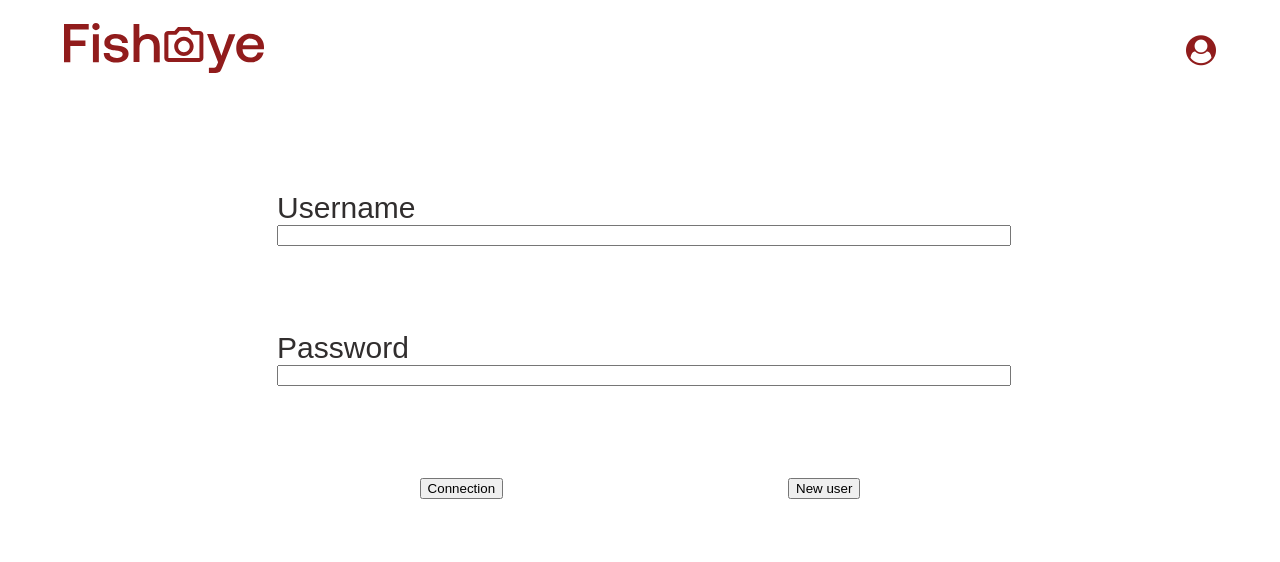
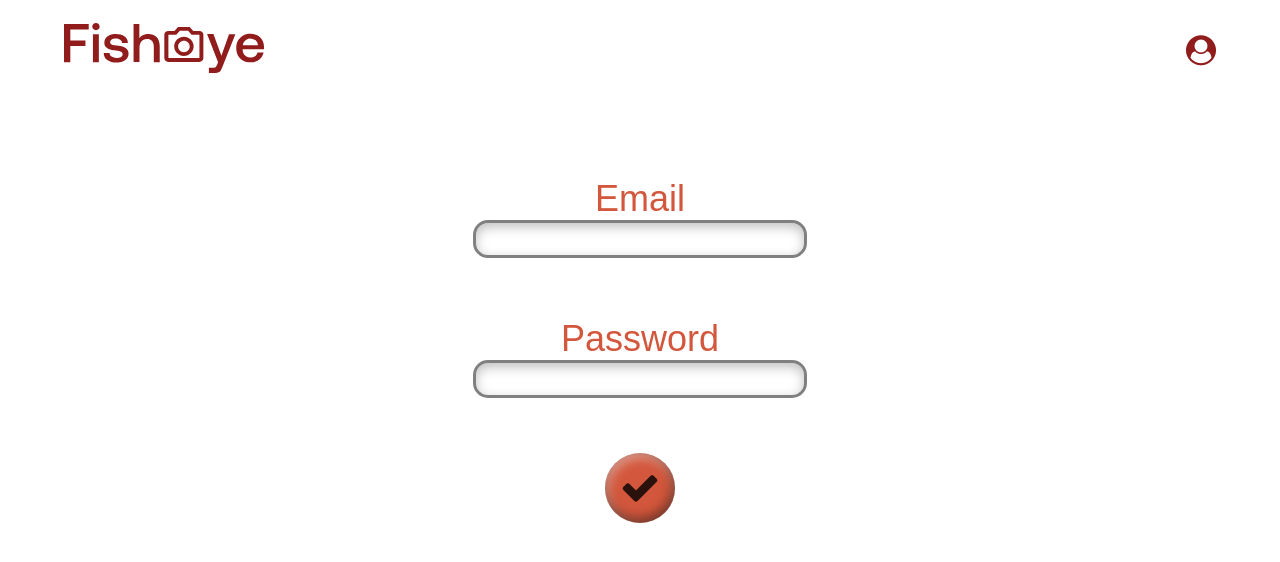
Before and after one commit to DavidWeiland/20211210_FishEye, a React (Create React App) app in the folder frontend/: page /login in a window 1280 px wide. Shown: the top 562 px of the page. Built offline with nearby package versions, Linux system fonts and the light colour scheme.

Commit message:
loginPage

```diff
--- a/frontend/src/Pages/Login/index.jsx
+++ b/frontend/src/Pages/Login/index.jsx
@@ -1,8 +1,9 @@
 import { useState } from 'react'
-import { useNavigate } from 'react-router-dom'
+import { Navigate } from 'react-router-dom'
 import { signup, login } from '../../Features/user'
-import { useStore } from 'react-redux'
+import { useSelector, useStore } from 'react-redux'
 import styled from 'styled-components'
+import { selectUser } from '../../Utils/selectors'
 
 const LoginWrapper = styled.div`
   margin:auto;
@@ -17,60 +18,94 @@ const LoginWrapper = styled.div`
 const FormWrapper = styled.div`
   margin: auto;
   height: 70%;
-  width: 70%;
+  width: 50%;
+  display: flex;
+  flex-direction: column;
+  justify-content: space-around;
+`
+
+const ButtonWrapper = styled.div`
+  margin: auto;
+  height: 30%;
+  width: 50%;
+  display: flex;
+  flex-direction: row;
+  align-items: center;
+  justify-content: center;
+`
+
+const InputWrapper = styled.div`
+  width: 100%;
   display: flex;
   flex-direction: column;
   align-items: center;
   justify-content: space-around;
 `
 
-const InputWrapper = styled.div`
-  width: 100%;
-  display: flex;
-  flex-direction: column;
-  align-items: flex-start;
-  justify-content: space-around;
+const Label = styled.label`
+  font-size: 36px;
+  color:#D3573C;
 `
 
 const StyledInput = styled.input`
-  width:100%
+  border-radius:15px 15px 15px 15px;
+  border:solid 3px grey;
+  width:60%;
+  height:30px;
+  font-size: 20px;
+  color:rgba(0, 0, 0, 0.7);
+  box-shadow: inset 0px 4px 12px rgba(0, 0, 0, 0.25);
+  padding-left:15px;
+  &:focus{
+    background-color:rgba(0, 0, 0, 0.2);
+    color:#901C1C;
+    };
 `
 
-const ButtonWrapper = styled.div`
-  margin: auto;
-  height: 30%;
-  width: 70%;
-  display: flex;
-  flex-direction: row;
-  align-items: center;
-  justify-content: space-around;
+const StyledButton = styled.button`
+background-color:#D3573C;
+  margin-left:70px;
+  margin-right:70px;
+  width:70px;
+  height:70px;
+  border-radius:100%;
+  border: 0;
+  box-shadow:0px 4px 12px rgba(0, 0, 0, 0.25);
+  box-shadow:inset -2px -4px 12px rgba(0, 0, 0, 0.5), inset 2px 4px 12px rgba(255, 255, 255, 0.5);
+`
+const Icon = styled.i`
+ color:rgba(0, 0, 0, 0.8);
+ font-size:40px;
 `
 
 function LoginPage() {
   const [email, setEmail] = useState('')
   const [password, setPassword] = useState('')
   const store = useStore()
-  const navigate = useNavigate()
+  //const navigate = useNavigate()
 
+  const userStatus = useSelector(selectUser).status
 
-  const create = () => {
+//vers une page de creation
+  /* function create() {
     const body = { email, password }
     signup(store, body)
+  } */
+
+  function connect() {
+    const body = { email, password }
+    login(store, body)
   }
 
-  const connect = () => {
-    const body = { email, password }
-    login(store, body)
-    setEmail('')
-    setPassword('')
-    navigate('/profile')
+  if (userStatus === 'resolved'){
+    return <Navigate to='/profile'/>
   }
 
   return (
     <LoginWrapper>
       <FormWrapper>
         <InputWrapper>
-          <label htmlFor="email">Username</label>
+          <Label htmlFor="email">Email</Label>
           <StyledInput
             type="text"
             id="email"
@@ -80,7 +115,7 @@ function LoginPage() {
           />
         </InputWrapper>
         <InputWrapper>
-          <label htmlFor="password">Password</label>
+          <Label htmlFor="password">Password</Label>
           <StyledInput
             type="password"
             id="password"
@@ -91,12 +126,12 @@ function LoginPage() {
         </InputWrapper>
       </FormWrapper>
       <ButtonWrapper>
-      <button className="signup" onClick={connect}>
-        Connection
-      </button>
-      <button className="signup" onClick={create}>
-        New user
-      </button>
+      <StyledButton className="signup" onClick={connect}>
+        <Icon className='fa fa-check'/>
+      </StyledButton>
+      {/* <StyledButton className="signup" onClick={create}>
+        <Icon className='fa fa-user-plus'/>
+      </StyledButton> */}
       </ButtonWrapper>
     </LoginWrapper>
   )
```
